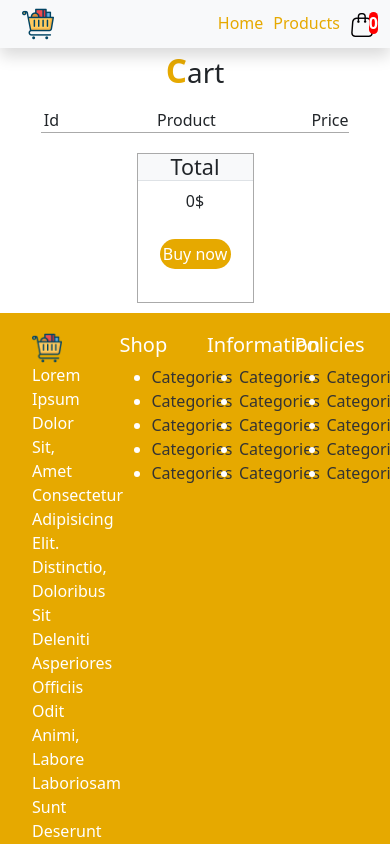
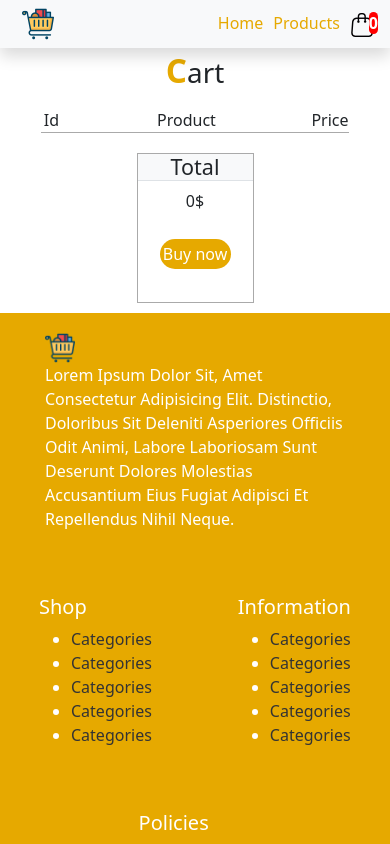
Before and after one commit to ranasami1/store_reactjs, a React (Create React App) app: page /cart in a window 390 px wide. Shown: the top 844 px of the page. Built offline with nearby package versions, Linux system fonts and the light colour scheme; the HTML template or start-up script is replaced by a standard one.

Commit message:
fixing responsive error

```diff
--- a/src/component/footer/footer.js
+++ b/src/component/footer/footer.js
@@ -3,20 +3,20 @@ import React from "react";
 import logo from "./../../img/pngwing.com (1).png"
 const Footer = ()=>{
     return(
-        <footer>
-        <div className="container-fluid">
-            <div className="row">
-                <div className="col-3">
+        <footer className="w-100">
+        <div>
+            <div className="d-flex align-items-center justify-content-around gap-5 flex-wrap">
+                <div>
                     <div className="footer-content">
                         <a href="#" className="logo" >
                             <img src={logo} style={{width:30}} alt=""/>
                         </a>
-                        <p className="text-gray">
+                        <p className="text-gray" style={{maxWidth:"300px"}}>
                             Lorem ipsum dolor sit, amet consectetur adipisicing elit. Distinctio, doloribus sit deleniti asperiores officiis odit animi, labore laboriosam sunt deserunt dolores molestias accusantium eius fugiat adipisci et repellendus nihil neque.
                         </p>
                     </div>
                 </div>
-                <div className="col-3">
+                <div>
                     <div className="footer-content">
                         <div className="footer-content-header">
                             <h5>Shop</h5>
@@ -40,7 +40,7 @@ const Footer = ()=>{
                         </ul>
                     </div>
                 </div>
-                <div className="col-3">
+                <div>
                     <div className="footer-content">
                         <div className="footer-content-header">
                         <h5>Information</h5>
@@ -64,7 +64,7 @@ const Footer = ()=>{
                         </ul>
                     </div>
                 </div>
-                <div className="col-3">
+                <div>
                     <div className="footer-content">
                         <div className="footer-content-header">
                         <h5>Policies</h5>
```
